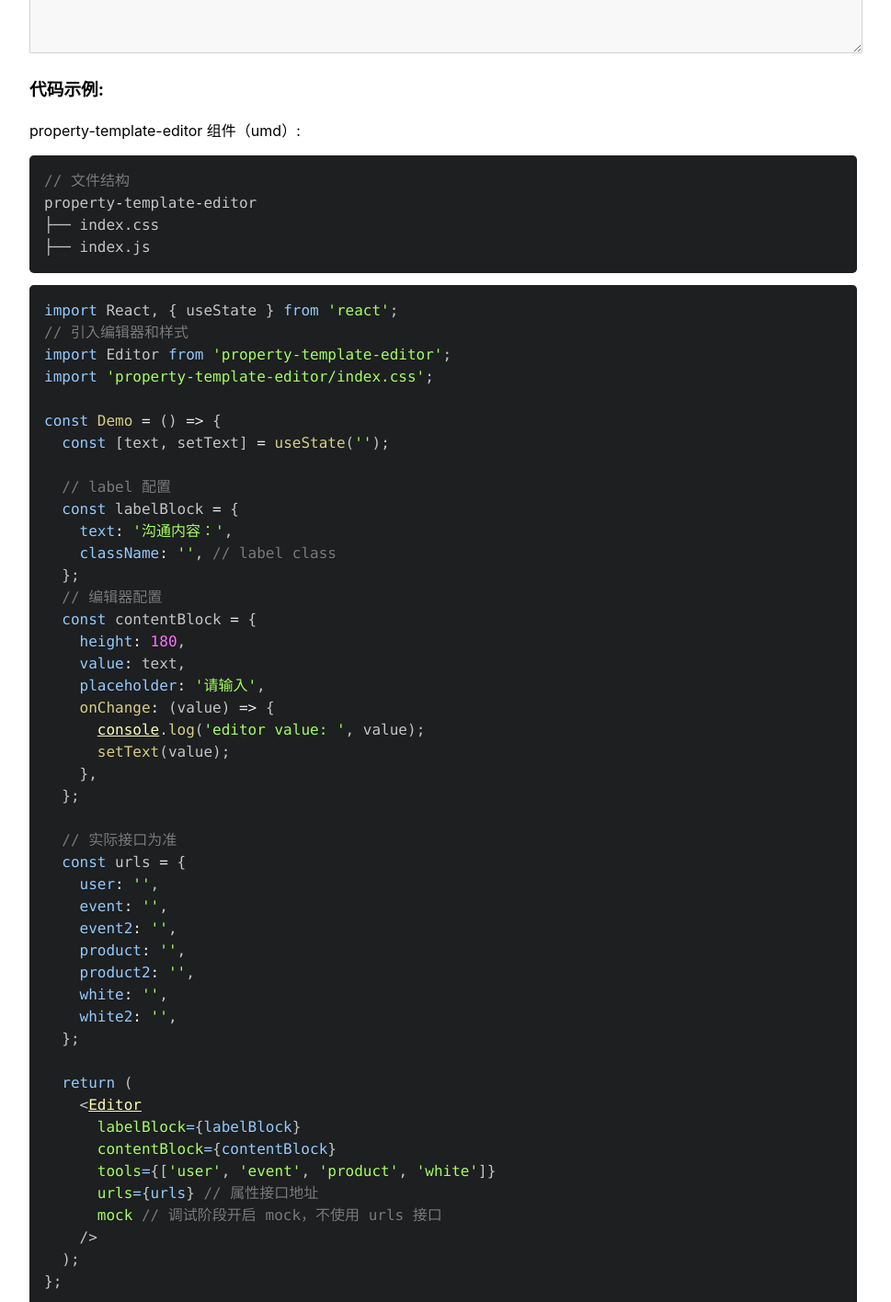
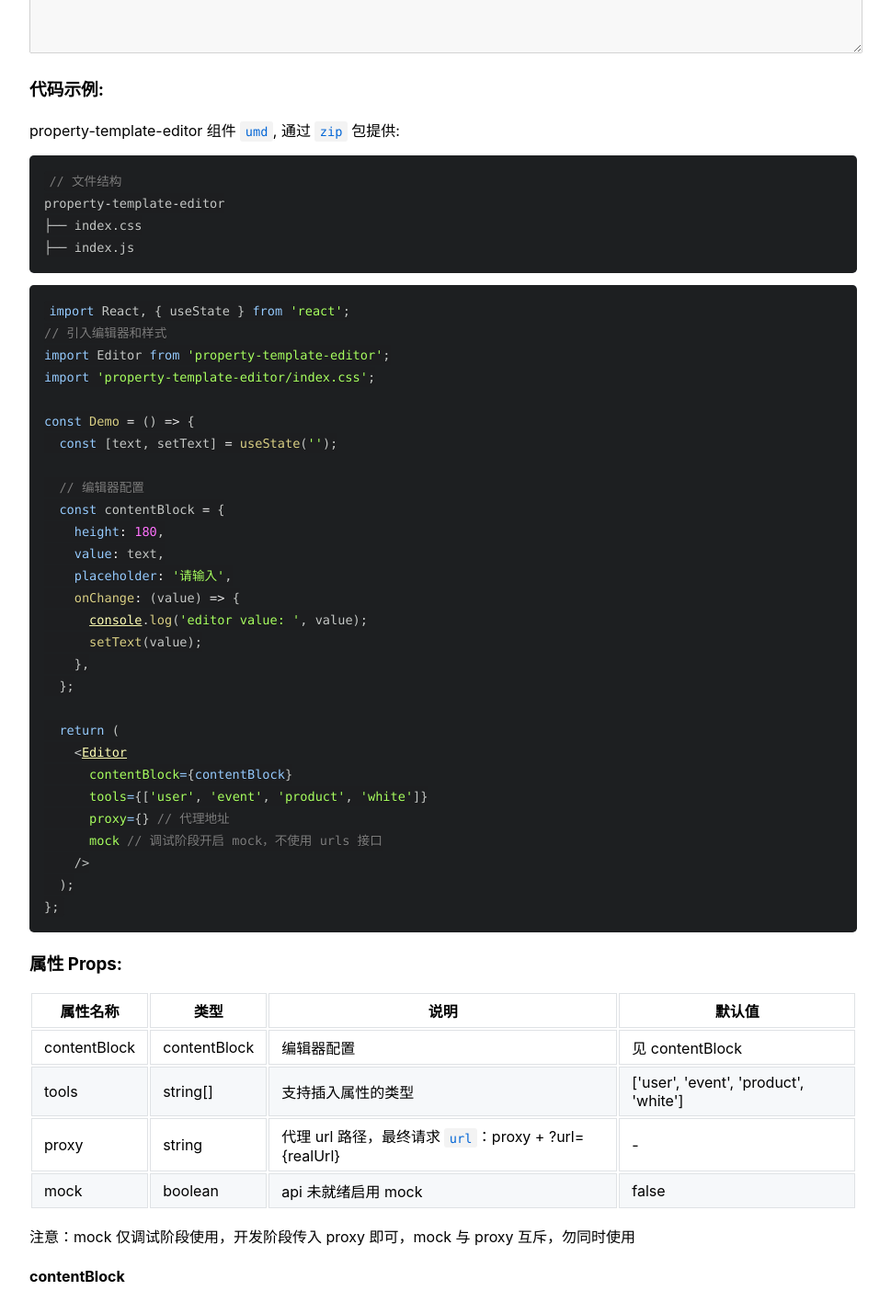
Before and after one commit to duziten/editor-demo, a React (Create React App) app: page / in a window 1280 px wide. Shown: the part 420-1836 px from the top of the page at 92% size, without its empty margins (18-987 px from the left). Built offline with nearby package versions, Linux system fonts and the light colour scheme.

Commit message:
修改文档

```diff
--- a/src/App.css
+++ b/src/App.css
@@ -18,3 +18,11 @@ td {
 table tr:nth-child(2n) {
   background: #f6f8fa;
 }
+code {
+  padding: 0.2em 0.4em;
+  margin: 0;
+  font-size: 85%;
+  background-color: rgba(27, 31, 35, 0.05);
+  border-radius: 3px;
+  color: #0366d6;
+}
--- a/src/App.js
+++ b/src/App.js
@@ -10,16 +10,12 @@ import './App.css';
 
 function App() {
   const [text, setText] = useState('');
-  const labelBlock = {
-    text: '沟通内容：',
-    className: '',
-  };
   const contentBlock = {
     className: '',
     height: 180,
-    // value: '123213${user.$mp_wx6228eb2adfba3ab4_qr_scene}',
-    value:
-      '${convertShow(user.$mp_wx6228eb2adfba3ab4_qr_scene_str.$code.$acc,\'{"1231":"213"}\')}123131${mask(event.$AppClick.$ip,1,1,\'*\')}程度还差${user.$mp_wx6228eb2adfba3ab4_qr_scene}',
+    value: '',
+    // value:
+    //   '${convertShow(user.$mp_wx6228eb2adfba3ab4_qr_scene_str.$code.$acc,\'{"1231":"213"}\')}123131${mask(event.$AppClick.$ip,1,1,\'*\')}程度还差${user.$mp_wx6228eb2adfba3ab4_qr_scene}',
     placeholder: '请输入',
     onChange: (value) => {
       setText(value);
@@ -27,20 +23,9 @@ function App() {
     },
     maxLength: 10,
   };
-  const urls = {
-    userUrl: '/api/property/user/properties',
-    eventUrl:
-      '/api/v2/sf/events/all?project=default&cache=false&invisible=false&check_permission=false',
-    event2Url: '/api/event/properties?events=',
-    productUrl:
-      '/api/v2/sf/items/type?project=default&cache=false&invisible=false&check_permission=false',
-    product2Url: '/api/v2/sf/items/properties?project=default&item_type=',
-    whiteUrl:
-      'http://10.120.202.72:8115/sf/whiteTag/getWhiteTagList?project=production&token=$f9748a249d55b1949c01f0f098a99a92',
-  };
 
   const doc = `
-property-template-editor 组件（umd）:
+property-template-editor 组件 \`umd\`, 通过 \`zip\` 包提供:
 
 ~~~js
 // 文件结构
@@ -58,11 +43,6 @@ import 'property-template-editor/index.css';
 const Demo = () => {
   const [text, setText] = useState('');
 
-  // label 配置
-  const labelBlock = {
-    text: '沟通内容：',
-    className: '', // label class
-  };
   // 编辑器配置
   const contentBlock = {
     height: 180,
@@ -74,23 +54,11 @@ const Demo = () => {
     },
   };
 
-  // 实际接口为准
-  const urls = {
-    user: '',
-    event: '',
-    event2: '',
-    product: '',
-    product2: '',
-    white: '',
-    white2: '',
-  };
-
   return (
     <Editor
-      labelBlock={labelBlock}
       contentBlock={contentBlock}
       tools={['user', 'event', 'product', 'white']}
-      urls={urls} // 属性接口地址
+      proxy={} // 代理地址
       mock // 调试阶段开启 mock，不使用 urls 接口
     />
   );
@@ -101,17 +69,12 @@ const Demo = () => {
 
 | 属性名称 | 类型 | 说明 | 默认值|
 | - | - | - | - |
-| labelBlock | labelBlock | label 配置 | 见 labelBlock |
 | contentBlock | contentBlock | 编辑器配置 | 见 contentBlock |
 | tools | string[] | 支持插入属性的类型 | ['user', 'event', 'product', 'white'] |
-| urls | Object | 获取属性 api 路径 | - |
+| proxy | string | 代理 url 路径，最终请求 \`url\`：proxy + ?url={realUrl} | - |
 | mock | boolean | api 未就绪启用 mock | false |
 
-#### labelBlock：
-| 属性名称 | 类型 | 说明 | 默认值|
-| - | - | - | - |
-| text | string | label 文案 | '内容' |
-| className | string | 自定义 label 样式名称 | - |
+注意：mock 仅调试阶段使用，开发阶段传入 proxy 即可，mock 与 proxy 互斥，勿同时使用
 
 #### contentBlock
 | 属性名称 | 类型 | 说明 | 默认值|
@@ -127,12 +90,8 @@ const Demo = () => {
       <h2>属性编辑器演示 & 使用文档：</h2>
       <div style={{ width: 900, marginTop: 20 }}>
         <Editor
-          style={{ width: 500 }}
-          readonly={false}
-          labelBlock={labelBlock}
           contentBlock={contentBlock}
           tools={['user', 'event', 'product', 'white']}
-          urls={urls}
           mock
         />
       </div>
```
Also changed, not shown: 1 other file (tests, documents, lock files or other folders).
